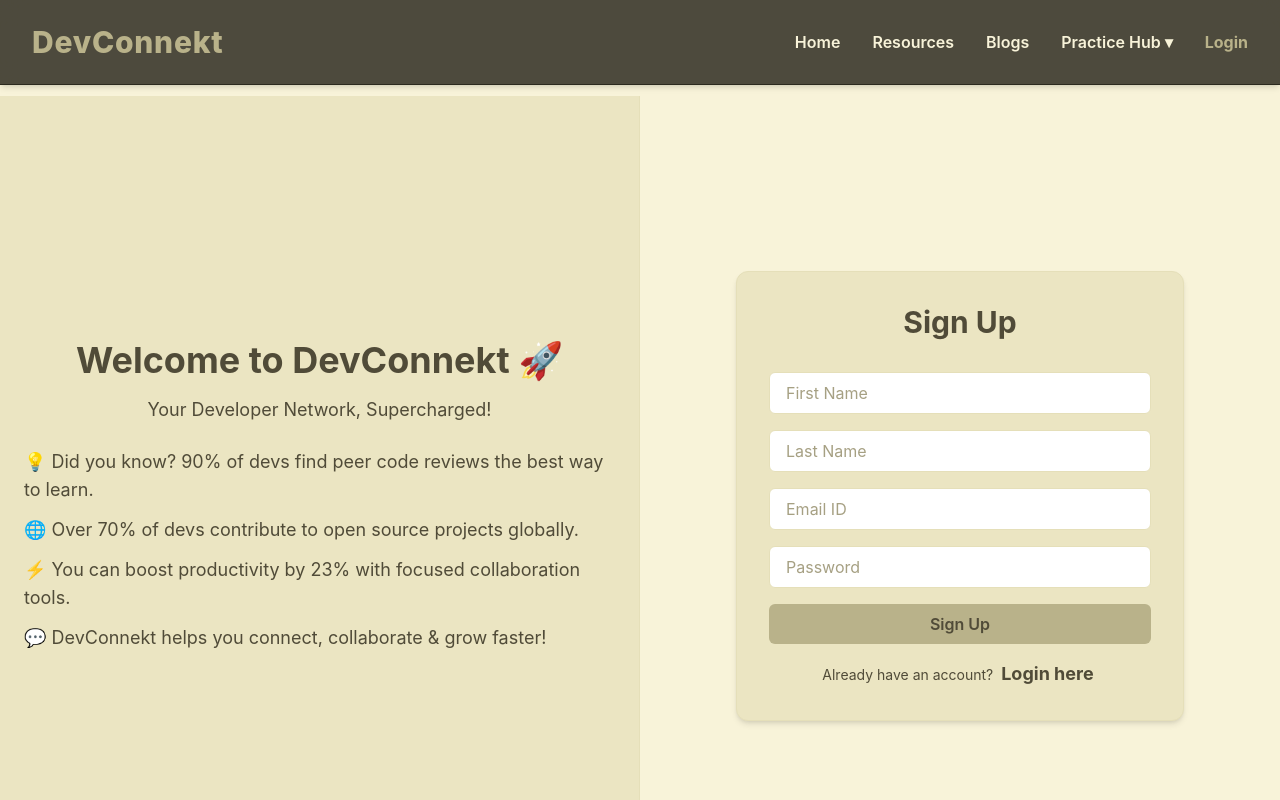
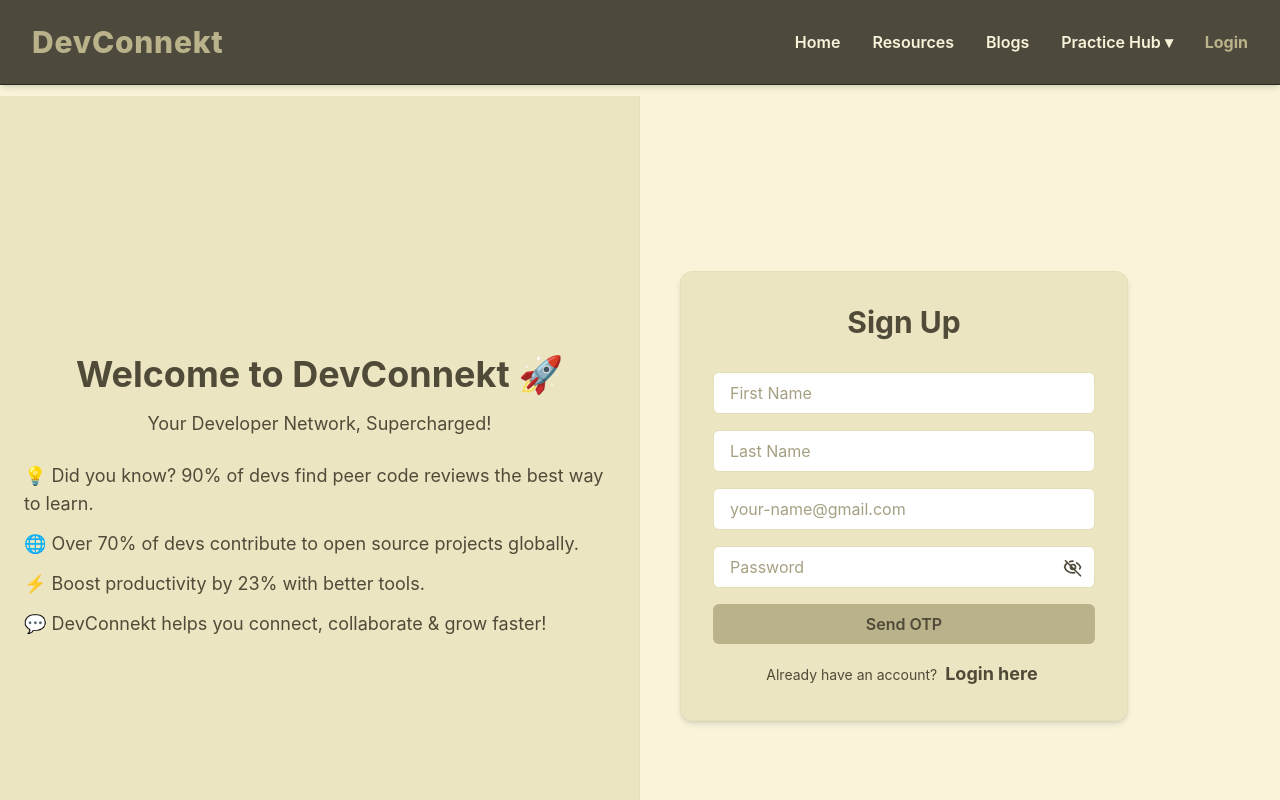
Before and after one commit to frazhaidry/DevConnect_FE, a React (Vite) app: page /signup in a window 1280 px wide. Shown: the top 800 px of the page. Built offline with nearby package versions, Linux system fonts and the light colour scheme.

Commit message:
Otp based User Auth

```diff
--- a/package.json
+++ b/package.json
@@ -16,9 +16,11 @@
     "lucide-react": "^0.477.0",
     "prop-types": "^15.8.1",
     "react": "^18.3.1",
+    "react-countup": "^6.5.3",
     "react-dom": "^18.3.1",
     "react-hot-toast": "^2.5.2",
     "react-icons": "^5.5.0",
+    "react-intersection-observer": "^9.16.0",
     "react-redux": "^9.2.0",
     "react-router-dom": "^7.1.1",
     "react-toastify": "^11.0.5",
--- a/src/App.jsx
+++ b/src/App.jsx
@@ -44,6 +44,8 @@ import Os_question from "./components/features/Resource/Os_question"
 import Dbms_question from "./components/features/Resource/Dbms_question"
 import Oops from "./components/features/Resource/Oops"
 import MockInterview from "./components/features/MockInterview/MockInterview"
+import Compiler_Ques from "./components/features/Resource/Compiler_Ques"
+import VerifyOtp from "./components/features/Auth/VerifyOtp"
 
 
 
@@ -66,6 +68,7 @@ function App() {
             <Route path="/" element={<Home />} />
             <Route path="/login" element={<Login />} />
             <Route path="/signup" element={<SignUp />} />
+            <Route path="/verify-otp" element={<VerifyOtp/>} />
              <Route path="/locked" element={<LockedPage />} />
 
             {/* Public Blog Routes */}
@@ -82,6 +85,7 @@ function App() {
             <Route path="/resources/cs/os" element={<Os_question/>}/>
             <Route path="/resources/cs/dbms" element={<Dbms_question/>}/>
             <Route path="/resources/cs/oops" element={<Oops/>}/>
+            <Route path="/resources/cs/compiler" element={<Compiler_Ques/>} />
             <Route path="/quiz" element={<Quiz />} />
             <Route path="/dsa-sheet" element={<Dsa_Sheet_Home />} />
 
--- a/src/components/features/Auth/AuthLayout.jsx
+++ b/src/components/features/Auth/AuthLayout.jsx
@@ -1,24 +1,30 @@
 const AuthLayout = ({ children }) => {
   return (
-    <div className="flex flex-col lg:flex-row h-screen w-full" style={{ backgroundColor: "#F8F3D9", color: "#504B38" }}>
-
-      {/* Left Side - Interesting Facts */}
+    <div
+      className="flex flex-col lg:flex-row min-h-screen w-full"
+      style={{ backgroundColor: "#F8F3D9", color: "#504B38" }}
+    >
+      {/* Left Side */}
       <div className="w-full lg:w-1/2 flex flex-col items-center justify-center px-6 py-10 bg-[#EBE5C2] border-r border-[#E5DFB9]">
-        <h1 className="text-3xl sm:text-4xl font-bold mb-4 text-center">Welcome to DevConnekt 🚀</h1>
+        <h1 className="text-3xl sm:text-4xl font-bold mb-4 text-center">
+          Welcome to DevConnekt 🚀
+        </h1>
         <p className="text-base sm:text-lg text-center max-w-md mb-6">
           Your Developer Network, Supercharged!
         </p>
         <ul className="text-[#504B38] text-sm sm:text-lg space-y-3 text-left">
           <li>💡 Did you know? 90% of devs find peer code reviews the best way to learn.</li>
           <li>🌐 Over 70% of devs contribute to open source projects globally.</li>
-          <li>⚡ You can boost productivity by 23% with focused collaboration tools.</li>
+          <li>⚡ Boost productivity by 23% with better tools.</li>
           <li>💬 DevConnekt helps you connect, collaborate & grow faster!</li>
         </ul>
       </div>
 
       {/* Right Side - Auth Form */}
       <div className="w-full lg:w-1/2 flex items-center justify-center p-6 sm:p-10">
-        {children}
+        <div className="w-full">
+          {children}
+        </div>
       </div>
     </div>
   );
--- a/src/components/features/Auth/Signup.jsx
+++ b/src/components/features/Auth/Signup.jsx
@@ -2,30 +2,56 @@ import { useState } from "react";
 import { useNavigate } from "react-router-dom";
 import axiosInstance from "../../../config/axiosInstance";
 import { toast } from "react-toastify";
-import AuthLayout from "./AuthLayout"; // ✅ Make sure path is correct
+import AuthLayout from "./AuthLayout";
 
 const SignUp = () => {
-  const [firstName, setFirstName] = useState("");
-  const [lastName, setLastName] = useState("");
-  const [emailId, setEmailId] = useState("");
-  const [password, setPassword] = useState("");
+ const [formData, setFormData] = useState({
+  firstName: "",
+  lastName: "",
+  emailId: "",
+  password: "",
+});
 const [error, setError] = useState("");
+  const [loading, setLoading] = useState(false);
+  const [showPassword, setShowPassword] = useState(false);
 
   const navigate = useNavigate();
 
-  const handleSignUp = async () => {
+const handleSendOtp = async () => {
+  const { firstName, lastName, emailId, password } = formData;
+
+  // optional: validate before send
+
+  setLoading(true);
   try {
-      await axiosInstance.post("/signup", { firstName, lastName, emailId, password });
-      toast.success("Signup successful! Redirecting to login...");
-      navigate("/login");
+    await axiosInstance.post("/send-otp", {
+      firstName,
+      lastName,
+      emailId,
+      password,
+    });
+
+    toast.success("OTP sent to your email.");
+    navigate("/verify-otp", { state: { emailId } });
   } catch (error) {
-      setError(error?.response?.data || "Something went wrong");
-      toast.error("Signup failed. Try again.");
+    const message = error?.response?.data?.message || "Failed to send OTP.";
+    setError(message);
+    toast.error(message);
+  } finally {
+    setLoading(false);
   }
 };
 
+const handleChange = (e) => {
+  const { name, value } = e.target;
+  setFormData((prev) => ({
+    ...prev,
+    [name]: value,
+  }));
+};
+
   const handleKeyDown = (e) => {
-    if (e.key === "Enter") handleSignUp();
+    if (e.key === "Enter") handleSendOtp();
   };
 
   return (
@@ -44,79 +70,139 @@ const SignUp = () => {
 
         <input
           type="text"
+          name="firstName"
           placeholder="First Name"
-          value={firstName}
-          onChange={(e) => setFirstName(e.target.value)}
+          value={formData.firstName}
+          onChange={handleChange}
           onKeyDown={handleKeyDown}
           className="w-full rounded-md px-4 py-2 border focus:outline-none focus:ring-2 placeholder-[#A6A083]"
           style={{
             borderColor: "#E5DFB9",
             backgroundColor: "#fff",
             color: "#504B38",
-            fontSize: "1rem",
-            caretColor: "#504B38",
           }}
         />
 
         <input
           type="text"
+          name="lastName"
           placeholder="Last Name"
-          value={lastName}
-          onChange={(e) => setLastName(e.target.value)}
+          value={formData.lastName}
+          onChange={handleChange}
           onKeyDown={handleKeyDown}
           className="w-full rounded-md px-4 py-2 border focus:outline-none focus:ring-2 placeholder-[#A6A083]"
           style={{
             borderColor: "#E5DFB9",
             backgroundColor: "#fff",
             color: "#504B38",
-            fontSize: "1rem",
-            caretColor: "#504B38",
           }}
         />
 
         <input
           type="email"
-          placeholder="Email ID"
-          value={emailId}
-          onChange={(e) => setEmailId(e.target.value)}
+          name="emailId"
+          placeholder="your-name@gmail.com"
+          value={formData.emailId}
+          onChange={handleChange}
           onKeyDown={handleKeyDown}
           className="w-full rounded-md px-4 py-2 border focus:outline-none focus:ring-2 placeholder-[#A6A083]"
           style={{
             borderColor: "#E5DFB9",
             backgroundColor: "#fff",
             color: "#504B38",
-            fontSize: "1rem",
-            caretColor: "#504B38",
           }}
         />
 
+        <div className="relative">
   <input
-          type="password"
+    type={showPassword ? "text" : "password"}
     placeholder="Password"
-          value={password}
-          onChange={(e) => setPassword(e.target.value)}
+    name="password"
+    value={formData.password}
+    onChange={handleChange}
     onKeyDown={handleKeyDown}
     className="w-full rounded-md px-4 py-2 border focus:outline-none focus:ring-2 placeholder-[#A6A083]"
     style={{
       borderColor: "#E5DFB9",
       backgroundColor: "#fff",
       color: "#504B38",
-            fontSize: "1rem",
-            caretColor: "#504B38",
     }}
   />
+
+  <span
+    onClick={() => setShowPassword(!showPassword)}
+    className="absolute right-3 top-1/2 transform -translate-y-1/2 text-[#504B38] cursor-pointer"
+  >
+    {showPassword ? (
+      // 👁️ eye open icon
+      <svg
+        xmlns="http://www.w3.org/2000/svg"
+        className="h-5 w-5"
+        viewBox="0 0 20 20"
+        fill="currentColor"
+      >
+        <path d="M10 3C5 3 1.73 7.11 1 10c.73 2.89 4 7 9 7s8.27-4.11 9-7c-.73-2.89-4-7-9-7zM10 15c-2.76 0-5-2.24-5-5s2.24-5 5-5 5 2.24 5 5-2.24 5-5 5zm0-8a3 3 0 100 6 3 3 0 000-6z" />
+      </svg>
+    ) : (
+      // 👁️‍🗨️ eye closed icon
+      <svg
+        xmlns="http://www.w3.org/2000/svg"
+        className="h-5 w-5"
+        fill="none"
+        viewBox="0 0 24 24"
+        stroke="currentColor"
+        strokeWidth={2}
+      >
+        <path
+          strokeLinecap="round"
+          strokeLinejoin="round"
+          d="M13.875 18.825A10.05 10.05 0 0112 19c-5 0-9.27-3.11-10-7 .33-1.57 1.2-3.05 2.41-4.24m3.47-2.13a9.96 9.96 0 014.09-.63m4.53 2.1A10.05 10.05 0 0121 12c-.16.8-.5 1.56-.96 2.25M15 12a3 3 0 11-6 0 3 3 0 016 0zm6 10.5l-18-18"
+        />
+      </svg>
+    )}
+  </span>
+</div>
 
         {error && <p className="text-sm text-red-500">{error}</p>}
 
         <button
-          className="w-full font-semibold py-2 rounded-md transition-all duration-300 hover:brightness-90"
+  className="w-full font-semibold py-2 rounded-md transition-all duration-300 hover:brightness-90 flex justify-center items-center"
   style={{
     backgroundColor: "#B9B28A",
     color: "#504B38",
+    opacity: loading ? 0.6 : 1,
+    cursor: loading ? "not-allowed" : "pointer",
   }}
-          onClick={handleSignUp}
+  onClick={handleSendOtp}
+  disabled={loading}
 >
-          Sign Up
+  {loading ? (
+    <>
+      <svg
+        className="animate-spin h-5 w-5 mr-2 text-[#504B38]"
+        xmlns="http://www.w3.org/2000/svg"
+        fill="none"
+        viewBox="0 0 24 24"
+      >
+        <circle
+          className="opacity-25"
+          cx="12"
+          cy="12"
+          r="10"
+          stroke="currentColor"
+          strokeWidth="4"
+        ></circle>
+        <path
+          className="opacity-75"
+          fill="currentColor"
+          d="M4 12a8 8 0 018-8V0C5.373 0 0 5.373 0 12h4z"
+        ></path>
+      </svg>
+      Sending...
+    </>
+  ) : (
+    "Send OTP"
+  )}
 </button>
 
         <p className="text-center mt-4 text-sm" style={{ color: "#504B38" }}>
--- /dev/null
+++ b/src/components/features/Auth/VerifyOtp.jsx
@@ -0,0 +1,71 @@
+import { useState } from "react";
+import { useLocation, useNavigate } from "react-router-dom";
+import axiosInstance from "../../../config/axiosInstance";
+import { toast } from "react-toastify";
+import AuthLayout from "./AuthLayout";
+
+const VerifyOtp = () => {
+  const [otp, setOtp] = useState("");
+  const [error, setError] = useState("");
+  const navigate = useNavigate();
+  const location = useLocation();
+
+  const emailId = location?.state?.emailId;
+
+  const handleVerify = async () => {
+    try {
+      await axiosInstance.post("/verify-otp", { emailId, otp });
+      toast.success("Signup completed successfully!");
+      navigate("/feed"); // or wherever your app goes post-login
+    } catch (err) {
+      const message = err?.response?.data?.message || "Invalid or expired OTP.";
+      setError(message);
+      toast.error(message);
+    }
+  };
+
+  return (
+    <AuthLayout>
+      <div
+        className="w-full max-w-md rounded-xl shadow-md p-8 space-y-4"
+        style={{
+          backgroundColor: "#EBE5C2",
+          border: "1px solid #E5DFB9",
+          color: "#504B38",
+        }}
+      >
+        <h2 className="text-3xl font-bold mb-4 text-center" style={{ color: "#504B38" }}>
+          Verify OTP
+        </h2>
+
+        <input
+          type="text"
+          placeholder="Enter 6-digit OTP"
+          value={otp}
+          onChange={(e) => setOtp(e.target.value)}
+          className="w-full rounded-md px-4 py-2 border focus:outline-none focus:ring-2 placeholder-[#A6A083]"
+          style={{
+            borderColor: "#E5DFB9",
+            backgroundColor: "#fff",
+            color: "#504B38",
+          }}
+        />
+
+        {error && <p className="text-sm text-red-500">{error}</p>}
+
+        <button
+          onClick={handleVerify}
+          className="w-full font-semibold py-2 rounded-md transition-all duration-300 hover:brightness-90"
+          style={{
+            backgroundColor: "#B9B28A",
+            color: "#504B38",
+          }}
+        >
+          Verify OTP
+        </button>
+      </div>
+    </AuthLayout>
+  );
+};
+
+export default VerifyOtp;
```
Also changed, not shown: 1 other file (tests, documents, lock files or other folders). Lines whose indentation alone changed are shown as unchanged.
